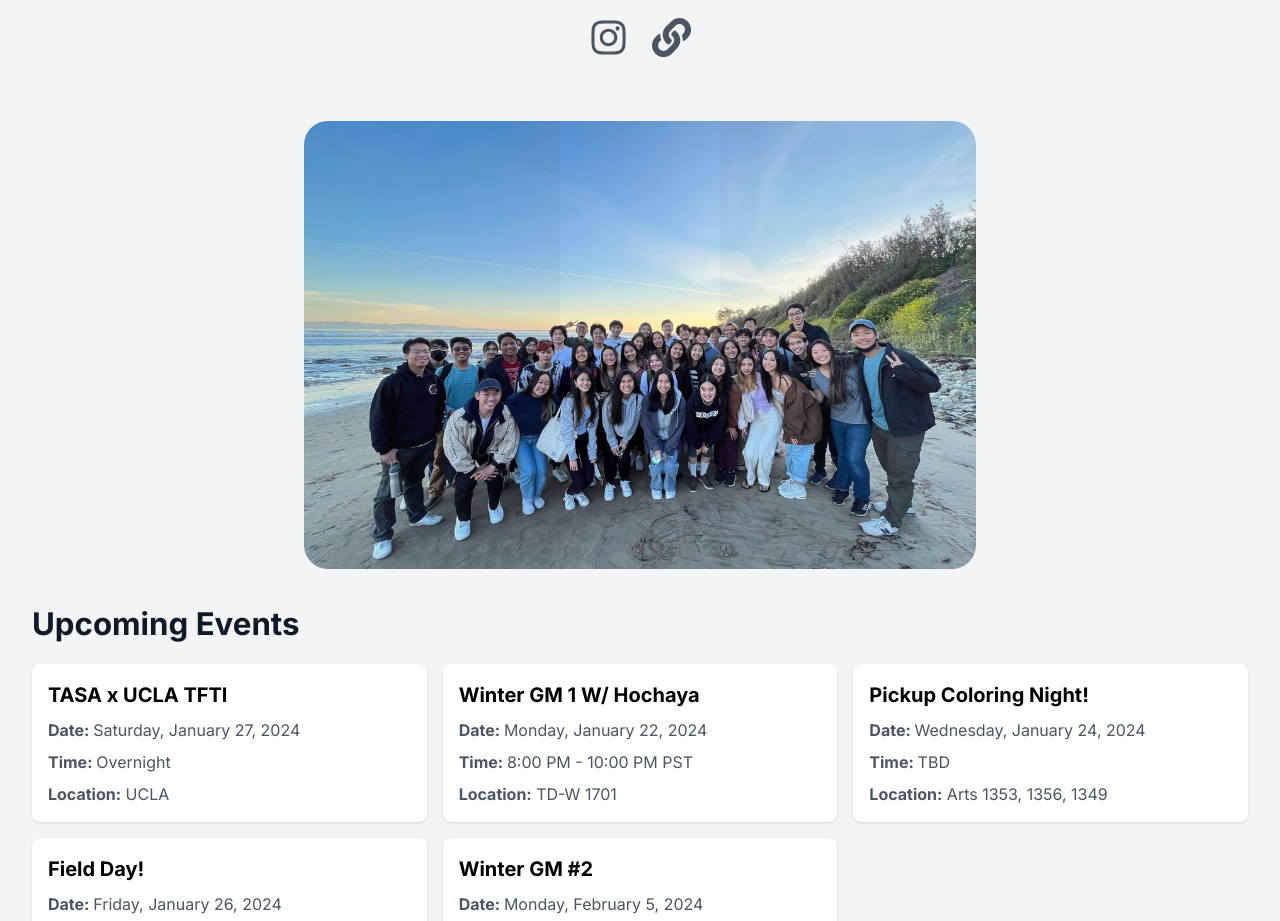
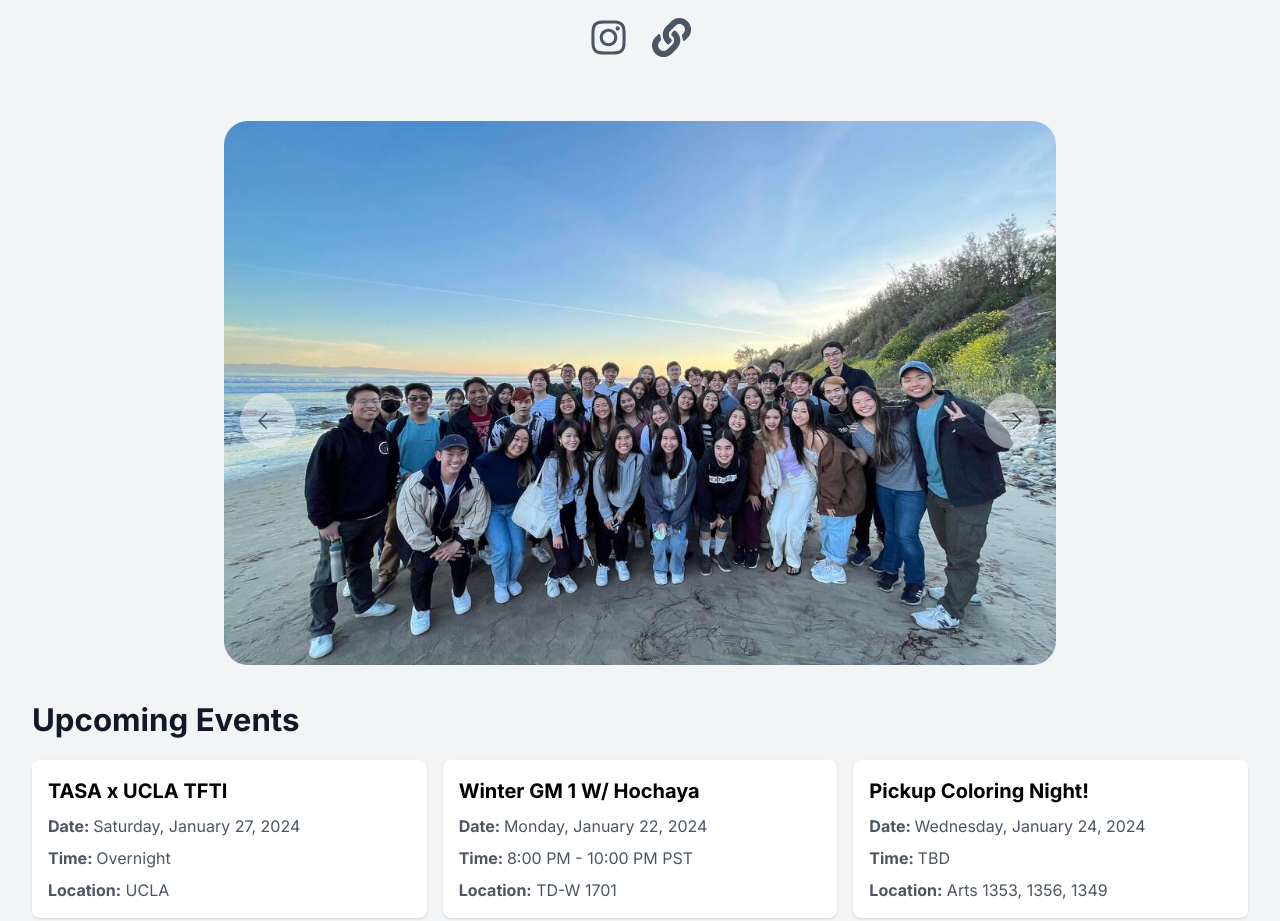
Before and after one commit to UCSBTASA/UCSBTASA.github.io, a Next.js app: page / in a window 1280 px wide. Shown: the part 1300-2221 px from the top of the page. Built offline with nearby package versions, Linux system fonts and the light colour scheme.

Commit message:
Added better looking buttons
buttons are circles with arrows inside!

```diff
--- a/app/gallery/page.tsx
+++ b/app/gallery/page.tsx
@@ -1,3 +1,4 @@
+import FakeCarousel from "@/components/fakecarousel"
 import {
   galleryImages2023_2024,
   galleryImages2022_2023,
@@ -14,8 +15,9 @@ const GalleryPage = () => {
       <div className="bg-gray-100">
         <div className="mx-4 lg:mx-16 pt-4 pb-8">
           <h2 className="text-4xl mt-4 font-semibold text-center">
-            Our Favorite Memories
+            Our Favorite Memories!
           </h2>
+          <FakeCarousel/>
           <GalleryYearSection
             images={galleryImages2023_2024.slice().reverse()}
             year="2023-2024"
--- a/components/fakecarousel.tsx
+++ b/components/fakecarousel.tsx
@@ -25,28 +25,45 @@ const FakeCarousel = () => {
 
 
     return(
-        <div className =  "bg-gray-100 flex justify-center items-center">
+        <div className =  "bg-gray-100 flex flex-row justify-center items-center">
+
             <ScrollTransition>
-                {/* <div className = "flex justify-center items-center m-10">
-                </div> */}
-                <div className = "flex justify-center items-center m-20 px-64 py-36" >
+                <div className = "bg-black flex">
+
+                </div>
+
+                <div className = "m-32 px-72 py-36" >
+
                     <Image
                         src={`/carousel/${images[index]}`}
                         alt="Carousel"
                         fill
                         style={{objectFit:"cover", objectPosition: "center"}}
-                        onLoadingComplete = {onLoadCallback}
+                        //onLoadingComplete = {onLoadCallback}
                         className="rounded-3xl"
                     />
-               </div>
-               <button className="absolute inset-y-0 right-0 px-32 rounded-e-3xl bg-gray-600 opacity-5 hover:opacity-0"
-                    onClick={() => setIndex(index < 6 ? index + 1 : 0)}></button>
 
-                <button className="absolute inset-y-0 left-0 px-32 rounded-s-3xl bg-gray-600 opacity-5 hover:opacity-0"
-                onClick={() => setIndex(index > 0 ? index - 1 : 6)}></button>
+                <button className="absolute left-4 p-4 rounded-full bg-gray-100 opacity-50 hover:opacity-10  "
+                onClick={() => setIndex(index > 0 ? index - 1 : 6)}>
+                    <svg xmlns="http://www.w3.org/2000/svg" fill="none" viewBox="0 0 24 24" stroke-width="1.5" stroke="currentColor" className="w-6 h-6">
+                        <path stroke-linecap="round" stroke-linejoin="round" d="M10.5 19.5 3 12m0 0 7.5-7.5M3 12h18" />
+                    </svg>
+                </button>
+
+                <button className="absolute right-4 p-4 rounded-full bg-gray-100 opacity-50 hover:opacity-10"
+                    onClick={() => setIndex(index < 6 ? index + 1 : 0)}>
+                    <svg xmlns="http://www.w3.org/2000/svg" fill="none" viewBox="0 0 24 24" stroke-width="1.5" stroke="currentColor" className="w-6 h-6">
+                        <path stroke-linecap="round" stroke-linejoin="round" d="M13.5 4.5 21 12m0 0-7.5 7.5M21 12H3" />
+                    </svg>
+                </button>
+                </div>
+
+                <div className="bg-black">
+
+                </div>
+                </ScrollTransition>
 
 
-                </ScrollTransition>
             </div>
     )
 }
```
Also changed, not shown: 1 other file (tests, documents, lock files or other folders).
